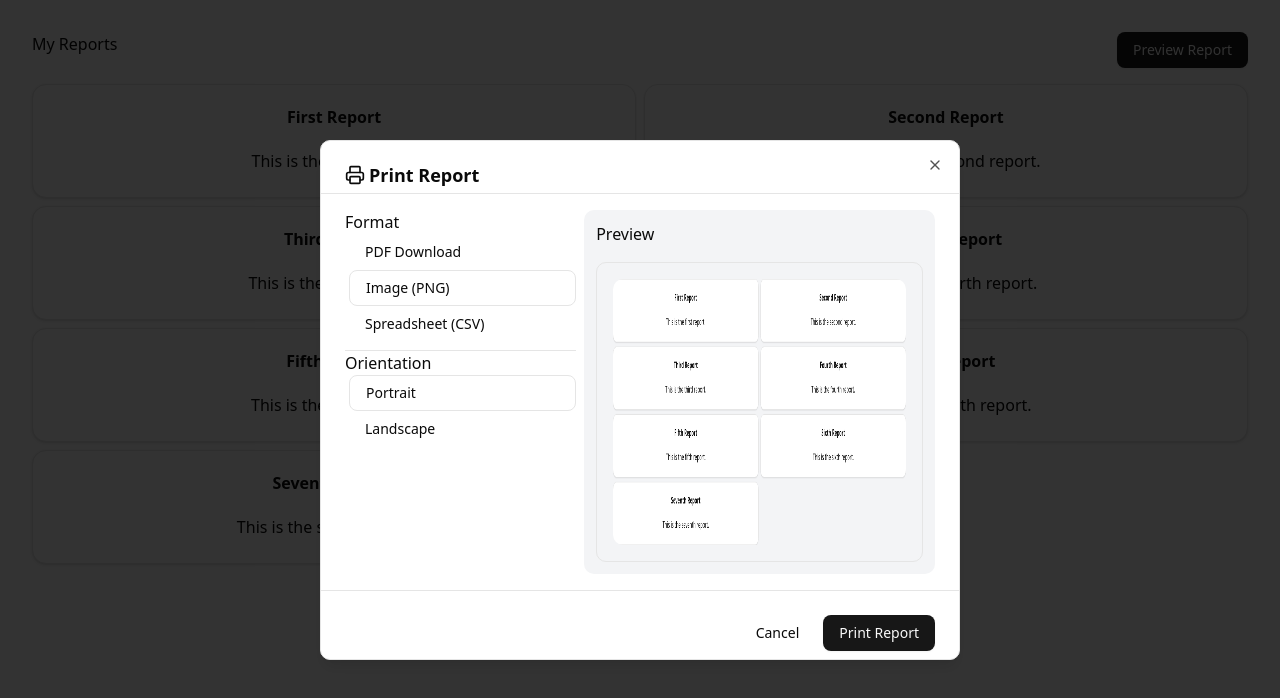
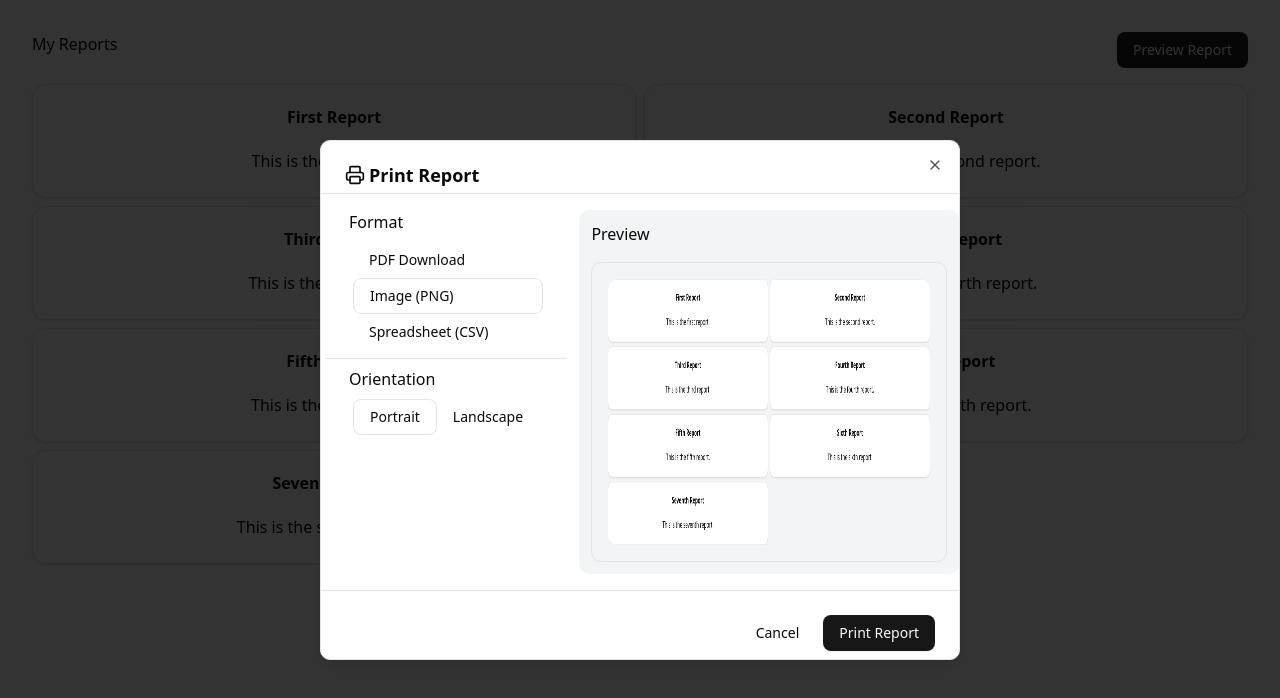
Before and after one commit to kennethlili/modal-preview, a React (Vite) app: page / in a window 1280 px wide. Both pictures are taken after a click on the button "Preview Report". Shown: the top 698 px of the page. Built offline with nearby package versions, Linux system fonts and the light colour scheme.

Commit message:
fix(UI): print report modal format and orientation css

```diff
--- a/src/components/previewReportModal.tsx
+++ b/src/components/previewReportModal.tsx
@@ -35,8 +35,8 @@ function PreviewReportFormatSection({
   setFormat: (format: keyof typeof REPORT_FORMATS) => void;
 }) {
   return (
-    <div>
-      <h3>Format</h3>
+    <div className="px-6">
+      <h3 className="mb-2">Format</h3>
       <div className="flex flex-col ml-1">
         {Object.values(REPORT_FORMATS).map((fmt) => (
           <Button
@@ -75,14 +75,16 @@ function PreviewReportOrientationSection({
   setOrientation: (orientation: keyof typeof REPORT_ORIENTATIONS) => void;
 }) {
   return (
-    <div className="border-t">
-      <h3>Orientation</h3>
-      <div className="flex flex-col ml-1">
+    <div className="border-t px-6 pt-2">
+      <h3 className="mb-2">Orientation</h3>
+      <div className="flex flex-row ml-1">
         {Object.values(REPORT_ORIENTATIONS).map((ori) => (
           <Button
             key={ori}
             variant={"ghost"}
-            className={`justify-start ${orientation === ori ? "border" : ""}`}
+            className={`justify-start w-fit ${
+              orientation === ori ? "border" : ""
+            }`}
             onClick={() => setOrientation(ori)}
           >
             {getReportOrientationBtnText(ori)}
@@ -122,8 +124,8 @@ export function PreviewReportModal({
             <DialogTitle>Print Report</DialogTitle>
           </div>
         </DialogHeader>
-        <DialogBody className="grid grid-cols-1 sm:grid-cols-5 gap-2">
-          <div className="sm:col-span-2 flex flex-col gap-2">
+        <DialogBody className="grid grid-cols-1 sm:grid-cols-5">
+          <div className="sm:col-span-2 flex flex-col gap-2 px-1">
             <PreviewReportFormatSection format={format} setFormat={setFormat} />
             <PreviewReportOrientationSection
               orientation={orientation}
--- a/src/components/ui/dialog.tsx
+++ b/src/components/ui/dialog.tsx
@@ -87,7 +87,7 @@ function DialogBody({ className, ...props }: React.ComponentProps<"div">) {
   return (
     <div
       data-slot="dialog-footer"
-      className={cn("flex flex-col gap-2 px-6", className)}
+      className={cn("flex flex-col gap-2", className)}
       {...props}
     />
   );
```
